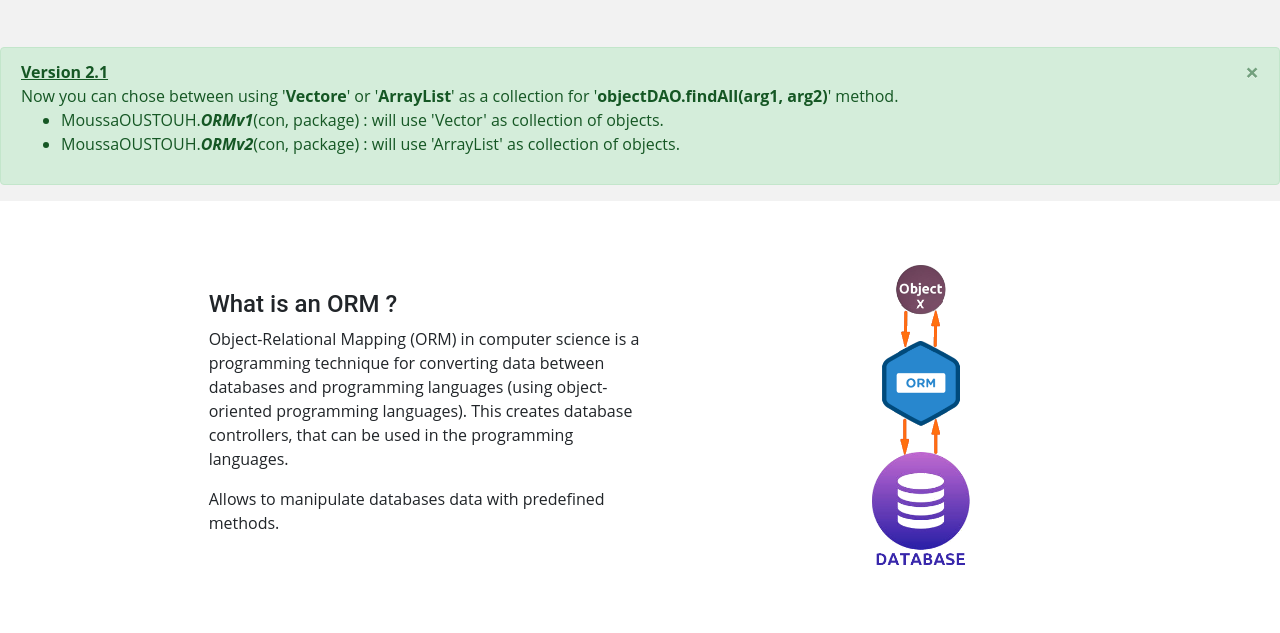
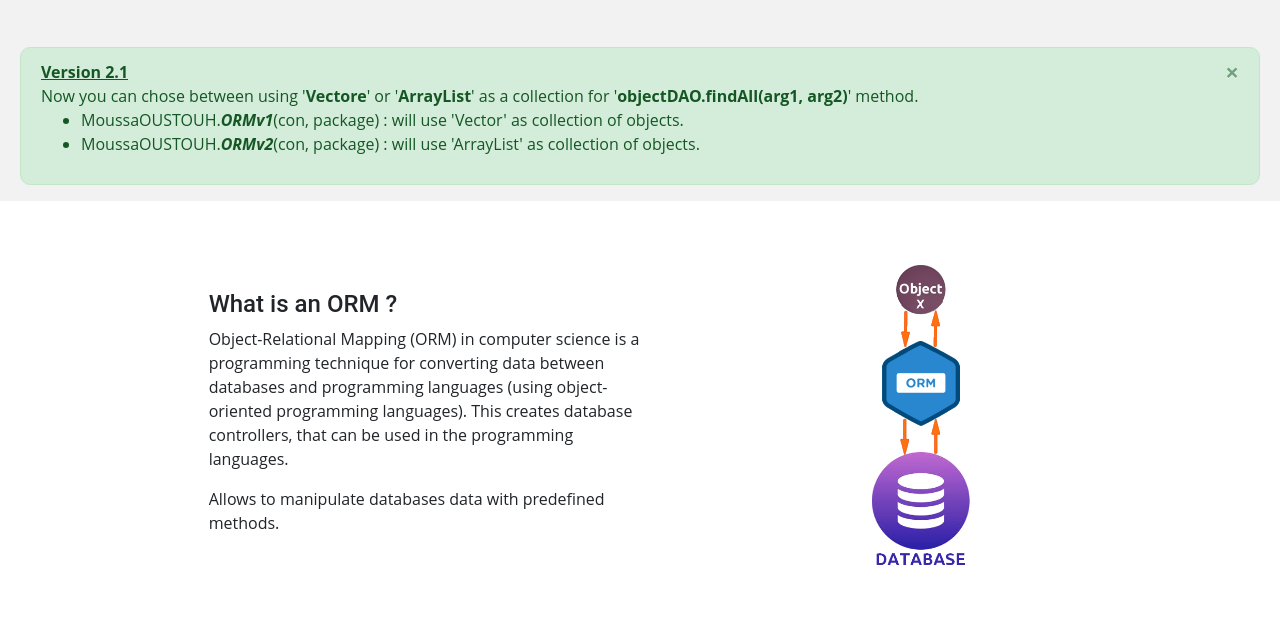
Before and after one commit to MoussaOustouh/MoussaOustouh.github.io, a plain HTML site: page java_orm_mysql.html in a window 1280 px wide. Shown: the part 167-800 px from the top of the page. Drawn offline with nearby package versions, Linux system fonts and the light colour scheme; a web font is replaced by a local one.

```diff
--- a/java_orm_mysql.html
+++ b/java_orm_mysql.html
@@ -111,7 +111,7 @@
 			</div>
 		</div>
 
-		<div class="alert alert-success alert-dismissible fade show" role="alert">
+		<div class="alert alert-success alert-dismissible fade show" role="alert"  style="margin-left: 20px; margin-right: 20px; border-radius: 10px;">
 			<strong><u>Version 2.1</u></strong>
 			<div>
 				Now you can chose between using '<b>Vectore</b>' or '<b>ArrayList</b>' as a collection for '<b>objectDAO.findAll(arg1, arg2)</b>' method.
```
